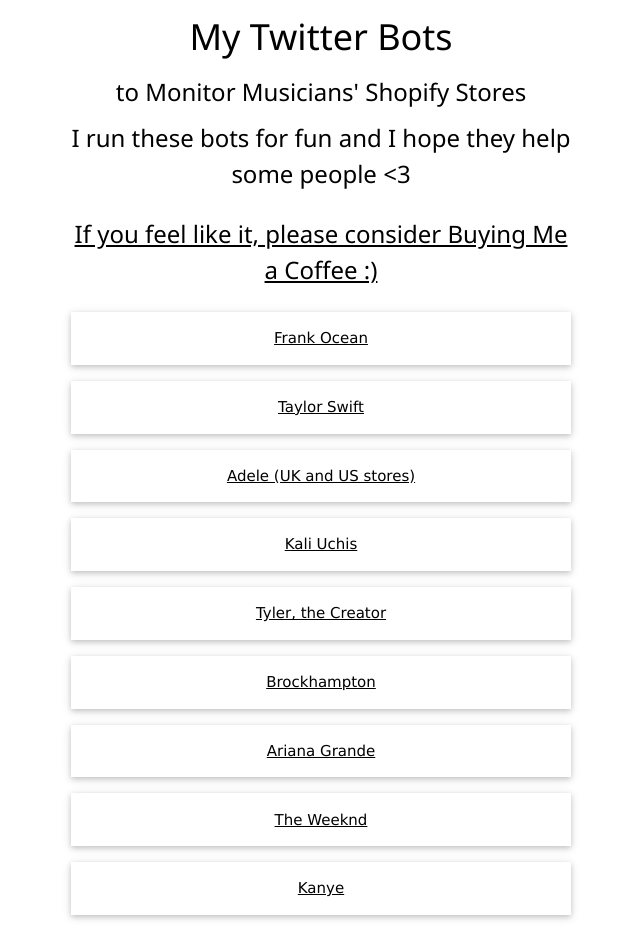
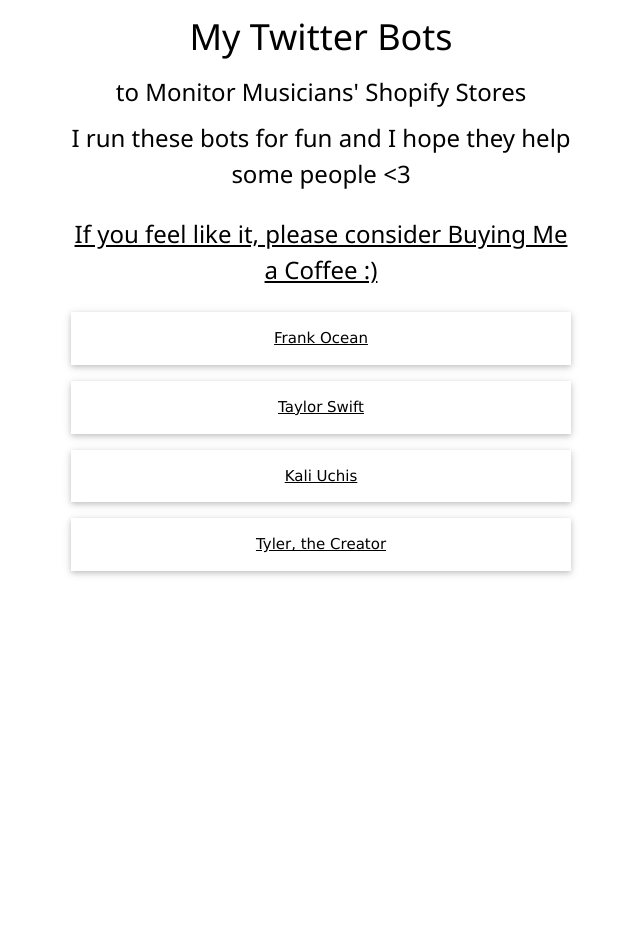
Before and after one commit to MyTwitterBots/MyTwitterBots.github.io, a plain HTML site: page index.html in a window 1280 px wide. Shown: the whole page, without its empty margins (319-959 px from the left). After the commit the page ends 800 px from the top, so only its background shows below. Drawn offline with nearby package versions, Linux system fonts and the light colour scheme.

Commit message:
remove nonexistant

```diff
--- a/index.html
+++ b/index.html
@@ -22,13 +22,8 @@
 
   <div class="w3-panel w3-card-2"><a href= "https://twitter.com/AutoFrankAlerts"><center><p>Frank Ocean</p></center></a></div>
   <div class="w3-panel w3-card-2"><a href= "https://twitter.com/AutoTaylorAlert"><center><p>Taylor Swift</p></center></a></div>
-  <div class="w3-panel w3-card-2"><a href= "https://twitter.com/AutoAdeleAlerts"><center><p>Adele (UK and US stores)</p></center></a></div>
   <div class="w3-panel w3-card-2"><a href= "https://twitter.com/AutoKaliAlerts"><center><p>Kali Uchis</p></center></a></div>
   <div class="w3-panel w3-card-2"><a href= "https://twitter.com/AutoTylerAlerts"><center><p>Tyler, the Creator</p></center></a></div>
-  <div class="w3-panel w3-card-2"><a href= "https://twitter.com/autobhalerts"><center><p>Brockhampton</p></center></a></div>
-  <div class="w3-panel w3-card-2"><a href= "https://twitter.com/autoarianaalert"><center><p>Ariana Grande</p></center></a></div>
-  <div class="w3-panel w3-card-2"><a href= "https://twitter.com/autoweekndalert"><center><p>The Weeknd</p></center></a></div>
-  <div class="w3-panel w3-card-2"><a href= "https://twitter.com/autokanyealerts"><center><p>Kanye</p></center></a></div>
 </div>
 
 </body>
```
